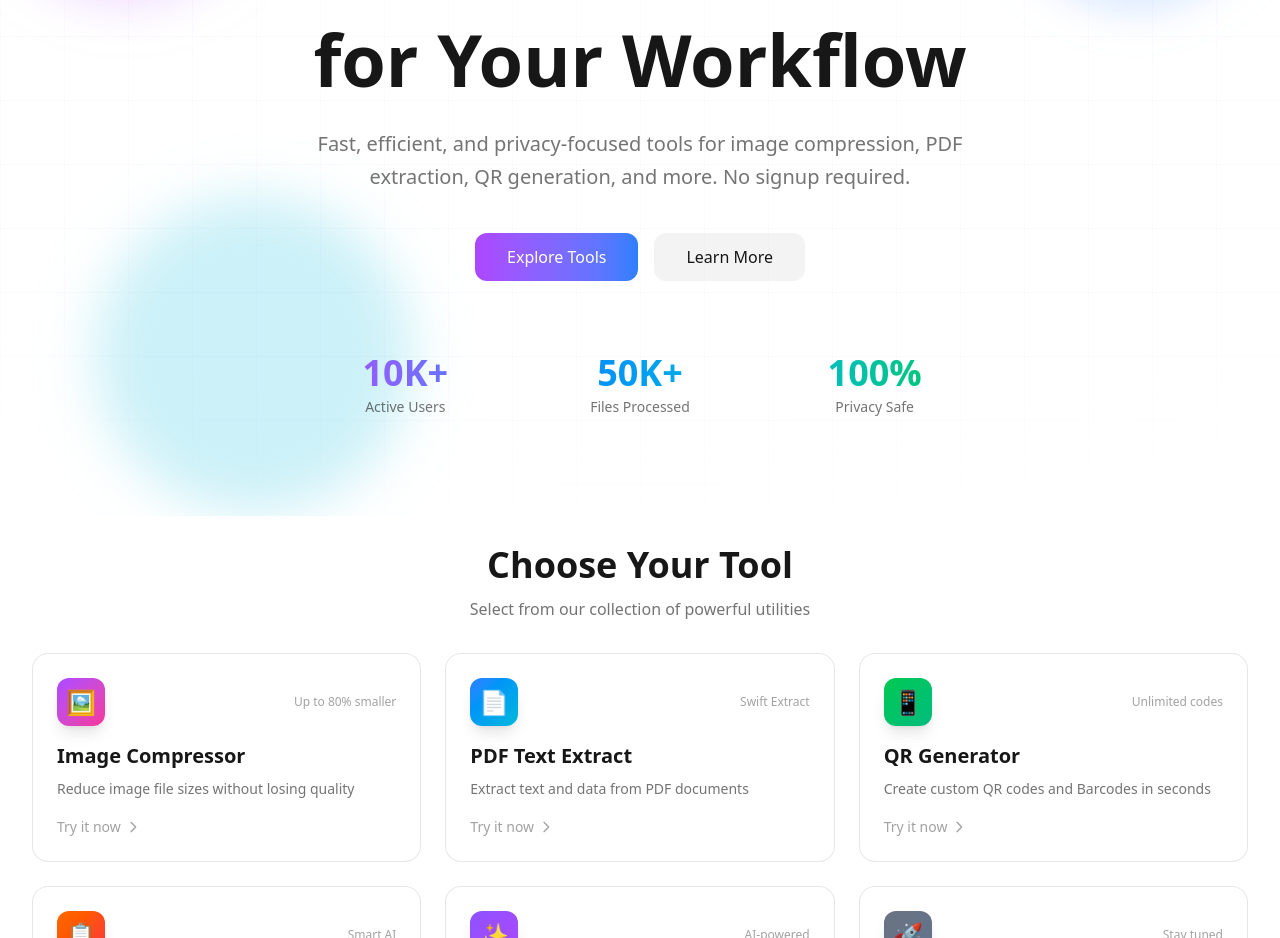
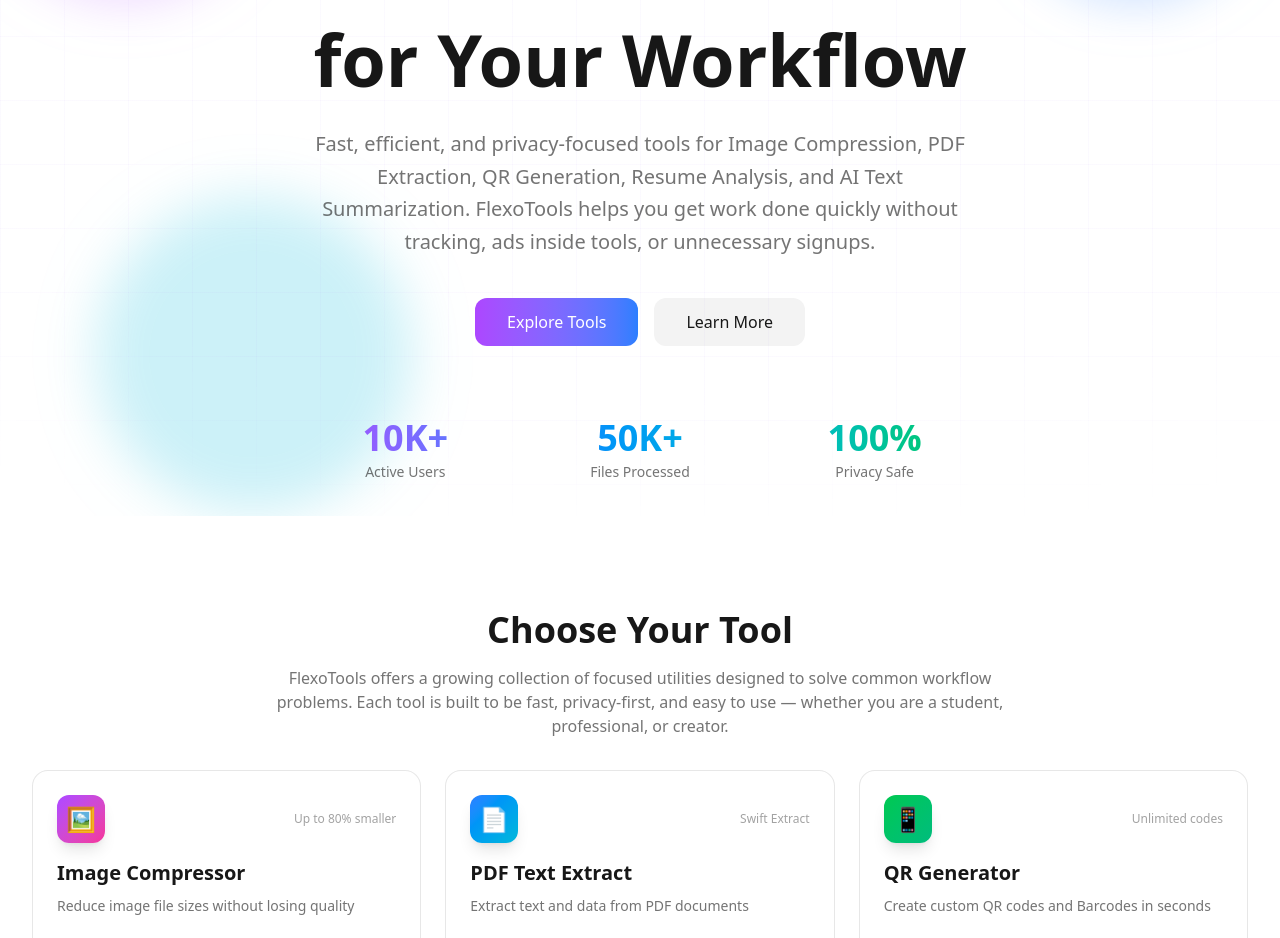
Before and after one commit to RitikBagde/flexotools, a Next.js app: page / in a window 1280 px wide. Shown: the part 284-1222 px from the top of the page. Built offline with nearby package versions, Linux system fonts and the light colour scheme; no server answers.

Commit message:
update: page.tsx

```diff
--- a/src/app/page.tsx
+++ b/src/app/page.tsx
@@ -91,7 +91,7 @@
             aggregateRating: {
               "@type": "AggregateRating",
               ratingValue: "4.8",
-              ratingCount: "10000",
+              ratingCount: "500", // ✅ CHANGED: More conservative number
             },
             operatingSystem: "Web Browser",
             description: "Free online tools for image compression, PDF extraction, QR code generation, resume scoring, and text summarization",
@@ -116,10 +116,11 @@
           <span className="text-foreground">for Your Workflow</span>
         </h1>
 
-        {/* SEO: Descriptive paragraph with keywords */}
+        {/* ✅ UPDATED: Expanded hero paragraph with more context */}
         <p className="text-xl text-foreground/60 max-w-2xl mx-auto leading-relaxed">
-          Fast, efficient, and privacy-focused tools for image compression, PDF extraction,
-          QR generation, and more. No signup required.
+          Fast, efficient, and privacy-focused tools for Image Compression, PDF Extraction,
+          QR Generation, Resume Analysis, and AI Text Summarization. FlexoTools helps you
+          get work done quickly without tracking, ads inside tools, or unnecessary signups.
         </p>
 
         <div className="flex flex-col sm:flex-row items-center justify-center gap-4 pt-4">
@@ -168,8 +169,12 @@
           <h2 id="tools-heading" className="text-3xl md:text-4xl font-bold text-foreground">
             Choose Your Tool
           </h2>
-          <p className="text-foreground/60">
-            Select from our collection of powerful utilities
+
+          {/* ✅ NEW: Added introductory paragraph for editorial context */}
+          <p className="text-foreground/60 max-w-3xl mx-auto text-center mt-4">
+            FlexoTools offers a growing collection of focused utilities designed to solve
+            common workflow problems. Each tool is built to be fast, privacy-first, and
+            easy to use — whether you are a student, professional, or creator.
           </p>
         </div>
 
```
